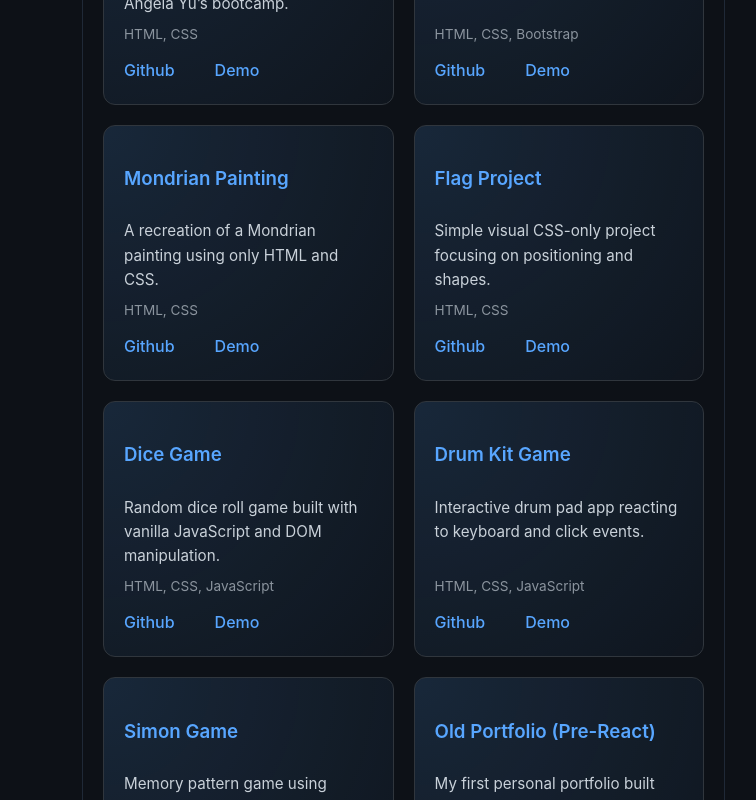
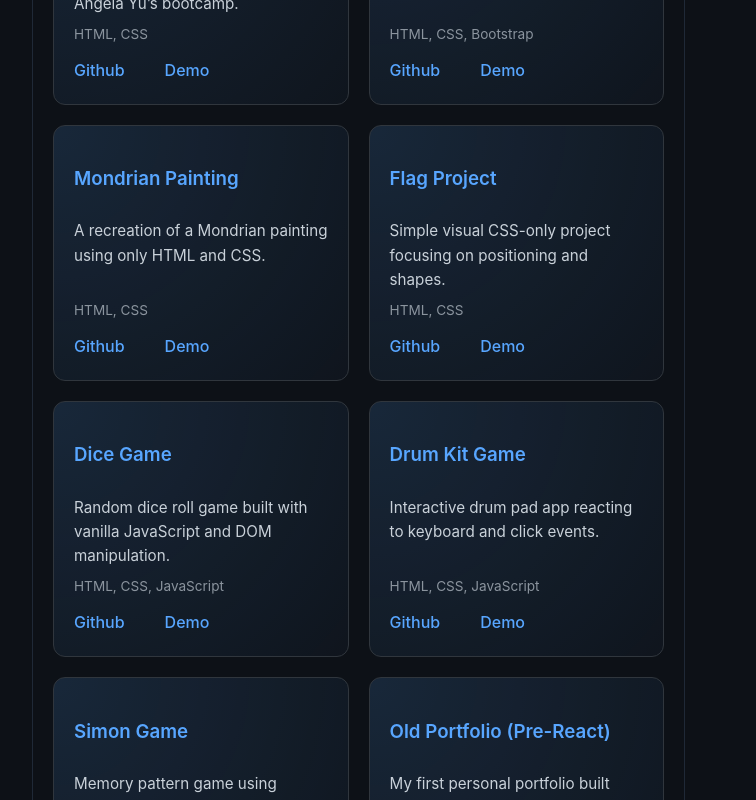
Before and after one commit to oizzoo/oizzoo.github.io, a React app: page / in a window 1280 px wide. Shown: the part 1832-2632 px from the top of the page, without its empty margins (158-914 px from the left). Built offline with nearby package versions, Linux system fonts and the light colour scheme; the HTML template or start-up script is replaced by a standard one.

Commit message:
refactor(projects): improve layout and responsiveness of Projects section

```diff
--- a/src/components/projects/Projects.css
+++ b/src/components/projects/Projects.css
@@ -1,20 +1,14 @@
 .projects-wrapper {
-  padding: 80px 10%;
+  padding: 80px 5%;
   color: #e6edf3;
 }
 
 .projects-container {
   display: flex;
+  grid-template-columns: 1fr 2.3fr;
   gap: 40px;
   margin-top: 40px;
-}
-
-.project-preview {
-  flex: 2;
-  background: #0d1117;
-  padding: 20px;
-  border-radius: 12px;
-  border: 1px solid #1f2937;
+  width: 90%;
 }
 
 .section-title {
--- a/src/components/projects/Projects.jsx
+++ b/src/components/projects/Projects.jsx
@@ -5,7 +5,8 @@ import ProjectSidebar from "./ProjectSidebar";
 import ProjectPreview from "./ProjectPreview";
 
 function Projects() {
-
+  const [activeCategory, setActiveCategory] = useState("All");
+  const [selectedProject, setSelectedProject] = useState(null);
 
 
   return (
@@ -14,8 +15,13 @@ function Projects() {
       <h2 className="section-title">Projects</h2>
 
       <div className="projects-container">
-        <ProjectSidebar />
-        <ProjectPreview />
+        <ProjectSidebar
+          activeCategory={activeCategory}
+          setActiveCategory={setActiveCategory}
+          setSelectedProject={setSelectedProject}
+        />
+
+        <ProjectPreview project={selectedProject} />
       </div>
     </div>
   </section>
```
